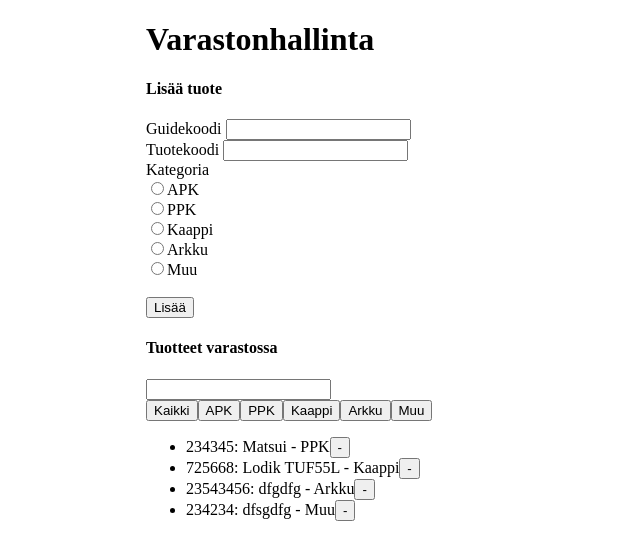
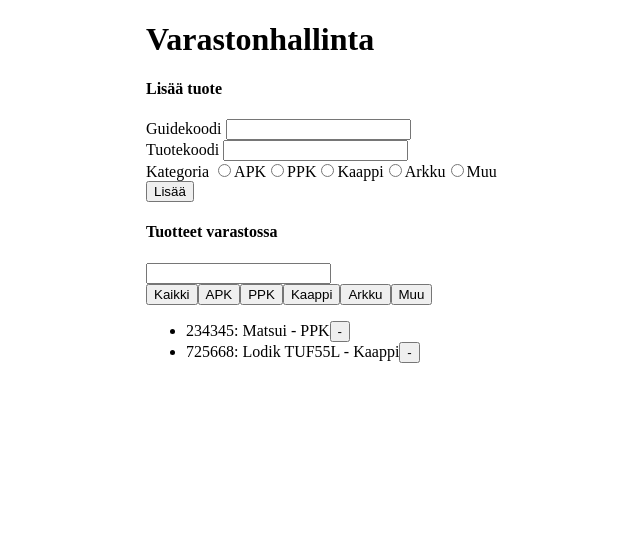
Before and after one commit to LauriNiva/varastonhallinta, a React (Create React App) app: page / in a window 1280 px wide. Shown: the top 560 px of the page, without its empty margins (94-734 px from the left). Built offline with nearby package versions, Linux system fonts and the light colour scheme; data requests are answered from the project's data file.

Commit message:
Replace div with React.Fragment

```diff
--- a/db.json
+++ b/db.json
@@ -9,39 +9,28 @@
       "elguide": "725668",
       "name": "Lodik TUF55L",
       "id": 2
-    },
-    {
-      "elguide": "23543456",
-      "name": "dfgdfg",
-      "id": 3
-    },
-    {
-      "elguide": "234234",
-      "name": "dfsgdfg",
-      "category": "0",
-      "id": 4
     }
   ],
   "categories": [
     {
       "name": "APK",
-      "id": 0
+      "id": 1
     },
     {
       "name": "PPK",
-      "id": 1
+      "id": 2
     },
     {
       "name": "Kaappi",
-      "id": 2
+      "id": 3
     },
     {
       "name": "Arkku",
-      "id": 3
+      "id": 4
     },
     {
       "name": "Muu",
-      "id": 4
+      "id": 5
     }
   ],
   "stocks": [
--- a/src/components/AddNewItemForm.js
+++ b/src/components/AddNewItemForm.js
@@ -1,20 +1,20 @@
+import React from 'react';
 
 const AddNewItemForm = ({ addItem, newItemElguide, handleElguideChange, newItemName, handleNameChange, handleCategoryChange, categories }) => {
 
     const radiobuttons = categories.map(category =>
-        <div key={category.id}>
+        <React.Fragment key={category.id}>
             <input type="radio" name="category" id={category.id} value={category.id} onClick={handleCategoryChange} />
             <label htmlFor={category.id}>{category.name}</label>
-        </div>
+        </React.Fragment>
     )
 
     return (
         <div className="new-item-form">
             <form onSubmit={addItem}>
                 Guidekoodi <input value={newItemElguide} onChange={handleElguideChange} /><br />
-          Tuotekoodi <input value={newItemName} onChange={handleNameChange} /><br />
-          Kategoria
-          {radiobuttons}
+                Tuotekoodi <input value={newItemName} onChange={handleNameChange} /><br />
+                Kategoria {radiobuttons}
                 <br />
                 <button type="submit">Lisää</button>
             </form>
```
